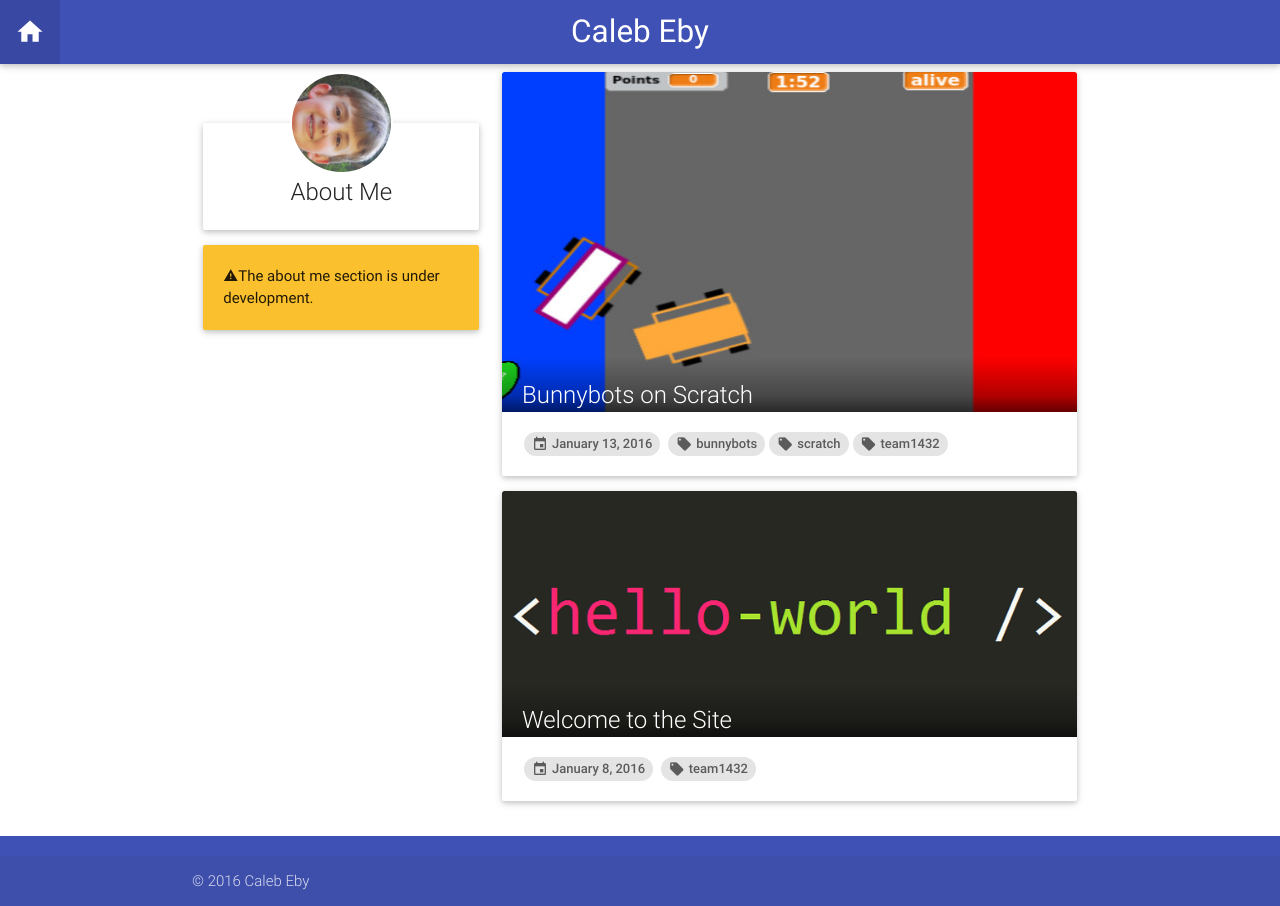
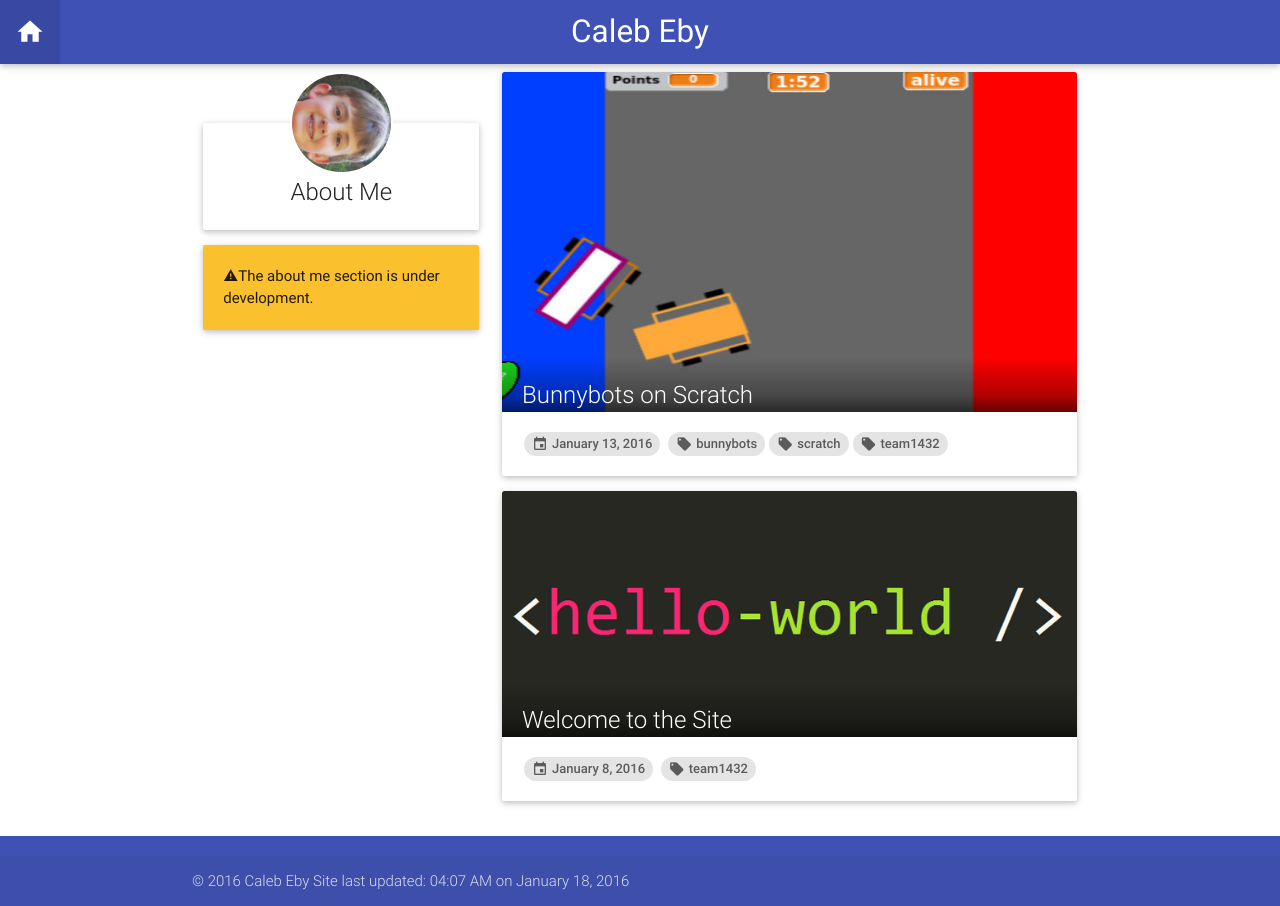
Before and after one commit to calebeby/calebeby.github.io, a Jekyll site: the page built from index.html, in a window 1280 px wide. Built offline with Jekyll 4.4.1, drawn with Linux system fonts in a browser that asks for light colours; nearby versions of some CDN libraries.

Commit message:
add site last updated

```diff
--- a/_includes/footer.html
+++ b/_includes/footer.html
@@ -1,6 +1,6 @@
 <footer class="page-footer white-text">
   <div class="footer-copyright">
     <div class="container">
-      © {{ site.time | date: "%Y" }} Caleb Eby
+      © {{ site.time | date: "%Y" }} Caleb Eby Site last updated: <time datetime="{{ site.time | date_to_xmlschema }}">{{ site.time | date: "%I:%M %p on %B %-d, %Y" }}</time>
     </div>
 </footer>
```
